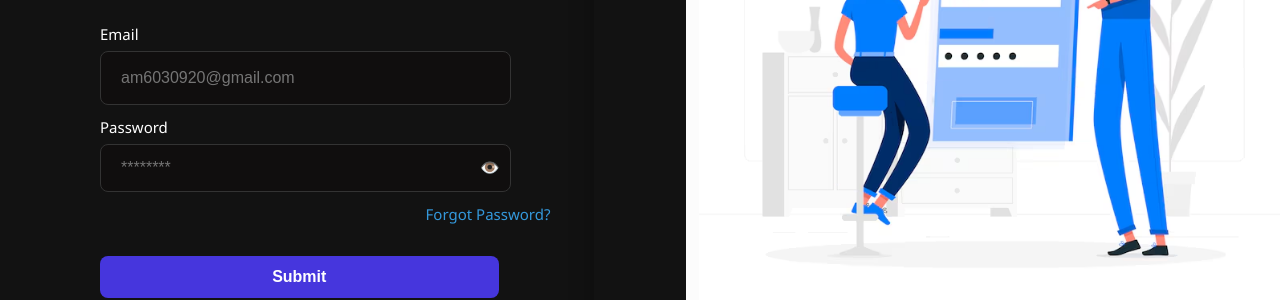
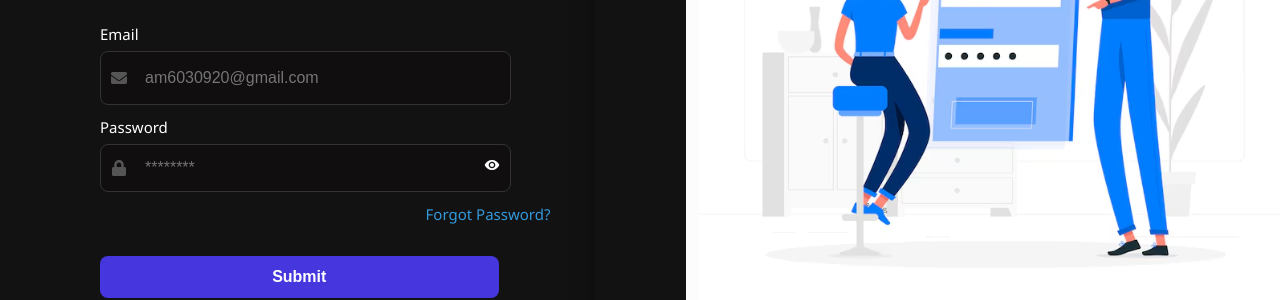
Before and after one commit to am6030920/NovaExam, a React (Vite) app: page /login in a window 1280 px wide. Shown: the part 349-649 px from the top of the page. Built offline with nearby package versions, Linux system fonts and the light colour scheme.

Commit message:
your commit message

```diff
--- a/src/Component/Login.jsx
+++ b/src/Component/Login.jsx
@@ -3,6 +3,7 @@ import { useNavigate, Link } from 'react-router-dom';
 import axios from 'axios';
 import './Login.css';
 import { FaEnvelope, FaLock } from 'react-icons/fa';
+import { MdVisibility, MdVisibilityOff } from 'react-icons/md';
 
 function LoginPage() {
   const navigate = useNavigate();
@@ -99,6 +100,7 @@ function LoginPage() {
         <form className="signup-form" onSubmit={handleSubmit}>
           <label htmlFor="email">Email</label>
           <div className="input-group" style={{ height: '4vh' }}>
+            <FaEnvelope style={{ marginRight: '8px', color: '#555' }} />
             <input
               type="email"
               id="email"
@@ -112,8 +114,9 @@ function LoginPage() {
 
           <label htmlFor="password">Password</label>
           <div className="input-group">
+            <FaLock style={{ marginRight: '8px', color: '#555' }} />
             <input
-              type={showPassword ? "text" : "password"}
+              type={showPassword ? 'text' : 'password'}
               id="password"
               name="password"
               placeholder="********"
@@ -125,7 +128,7 @@ function LoginPage() {
               onClick={() => setShowPassword(!showPassword)}
               style={{ cursor: 'pointer', marginLeft: '8px', color: 'white' }}
             >
-              {showPassword ? '🙈' : '👁️'}
+              {showPassword ? <MdVisibilityOff /> : <MdVisibility />}
             </span>
           </div>
 
```
